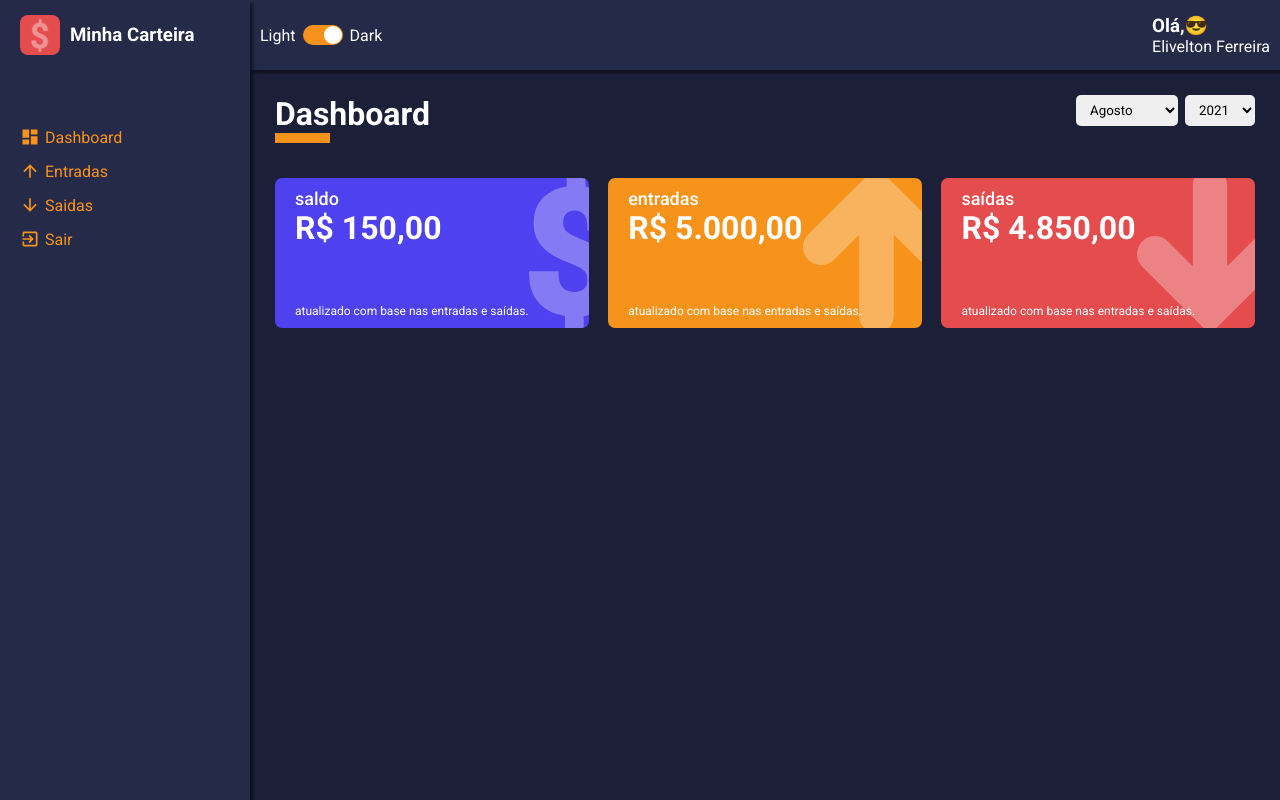
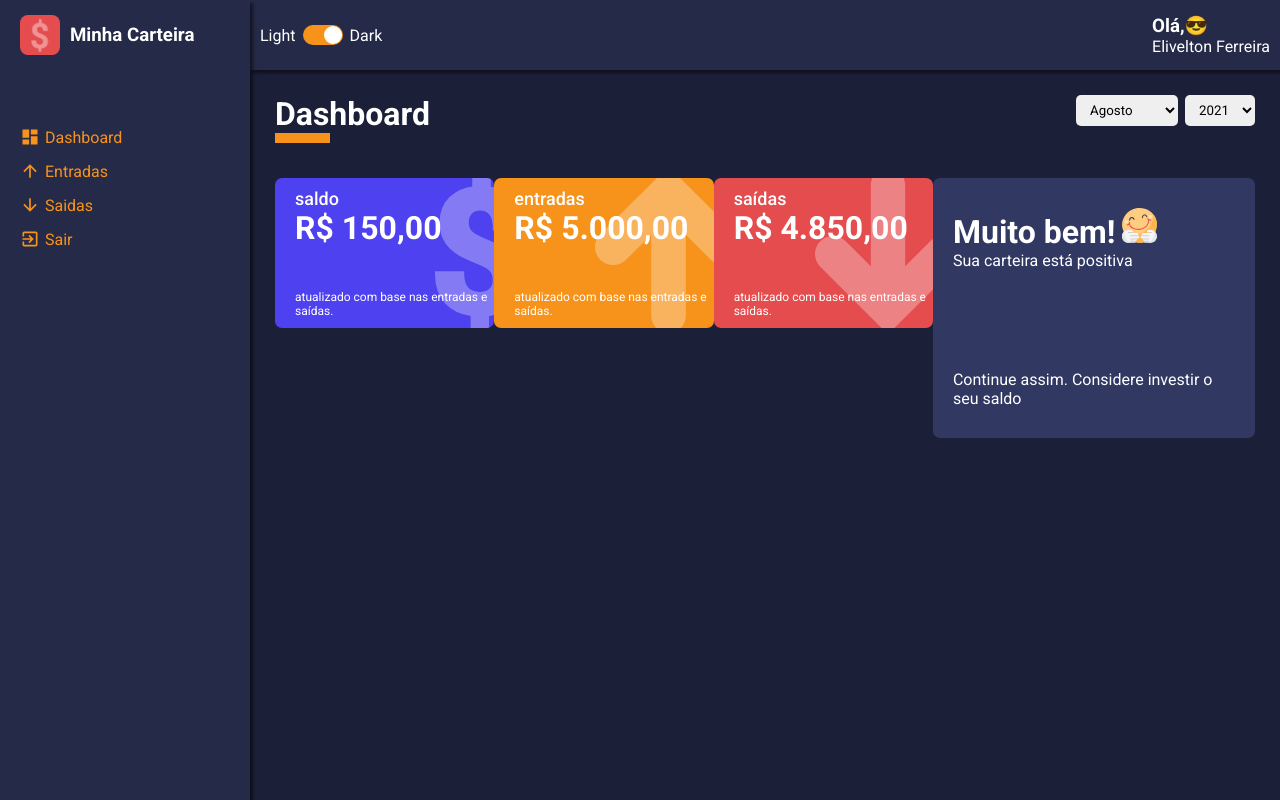
Before and after one commit to eliveltonsf/my-wallet, a React (Create React App) app: page /dashboard in a window 1280 px wide. Built offline with nearby package versions, Linux system fonts and the light colour scheme; the HTML template or start-up script is replaced by a standard one.

Commit message:
feat: using messageBox in dashboard

```diff
--- a/src/pages/Dashboard/index.tsx
+++ b/src/pages/Dashboard/index.tsx
@@ -3,10 +3,14 @@ import React, { useState, useMemo } from 'react';
 import ContentHeader from '../../components/ContentHeader'
 import SelectInput from '../../components/SelectInput';
 import WalletBox from '../../components/WalletBox'
+import MessageBox from '../../components/MessageBox'
 
 import expenses from '../../repositories/expenses'
 import gains from '../../repositories/gains'
 import ListMounth from '../../utils/months'
+
+import happyImg from '../../assets/happy.svg'
+import sadImg from '../../assets/sad.svg'
 
 import {
   Container,
@@ -85,6 +89,13 @@ const Dashboard: React.FC = () => {
           footerLabel="atualizado com base nas entradas e saídas."
           icon="arrowDown" />
 
+        <MessageBox
+          title="Muito bem!"
+          description="Sua carteira está positiva"
+          footerText="Continue assim. Considere investir o seu saldo"
+          icon={happyImg}
+        />
+
       </Content>
 
     </Container>
```
